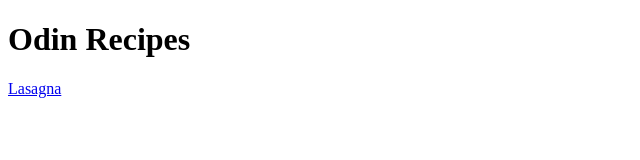
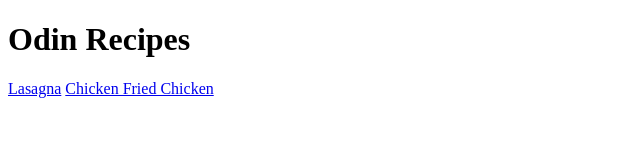
Before and after one commit to Kataparte/odin-recipes, a plain HTML site: page index.html in a window 1280 px wide. Shown: the whole page, without its empty margins (0-640 px from the left). Drawn offline with Linux system fonts and the light colour scheme.

Commit message:
feat: add link to chicken recipe page

```diff
--- a/index.html
+++ b/index.html
@@ -8,6 +8,7 @@
 <body>
     <h1>Odin Recipes</h1>
     <a href="recipes/lasagna.html">Lasagna</a>
+    <a href="recipes/chicken_fried_chicken.html">Chicken Fried Chicken</a>
 
 </body>
 </html>
```
